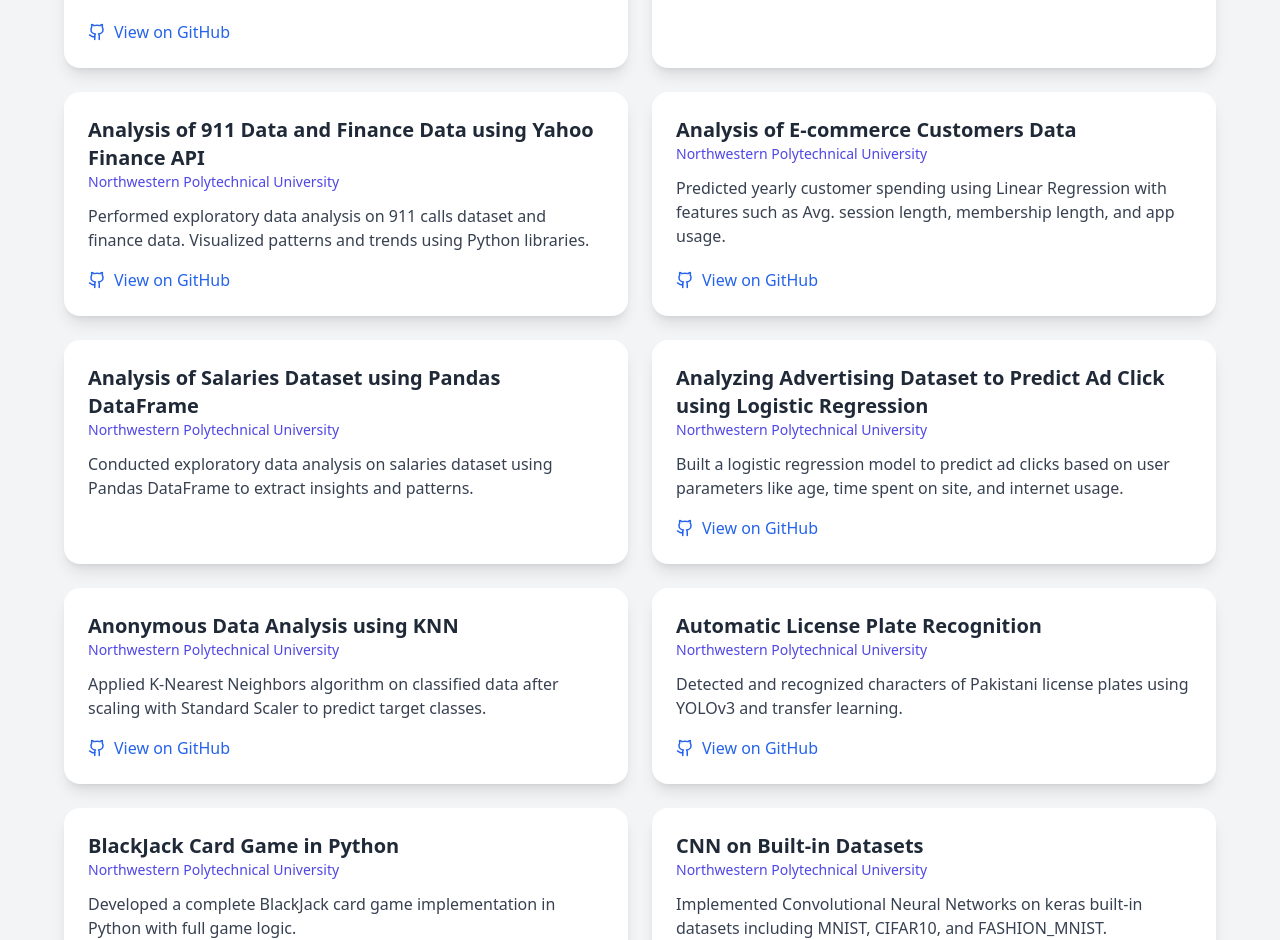
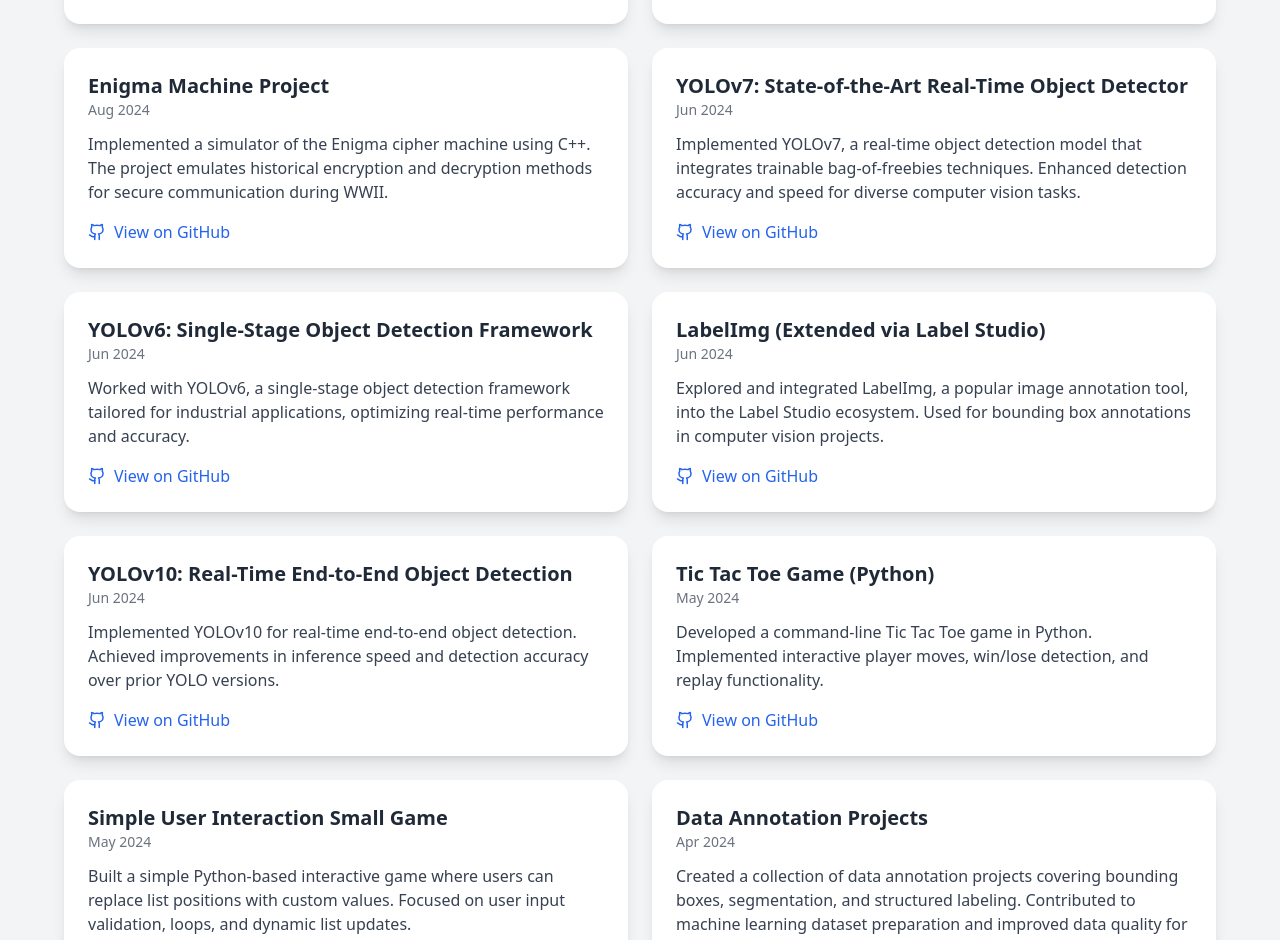
Before and after one commit to AhmedWaqarRao/AhmedWaqarRao.github.io, a React (Create React App) app in the folder ahmadwaqar/: page /projects in a window 1280 px wide. Shown: the part 2604-3544 px from the top of the page. Built offline with nearby package versions, Linux system fonts and the light colour scheme.

Commit message:
more projects

```diff
--- a/ahmadwaqar/src/pages/projects.tsx
+++ b/ahmadwaqar/src/pages/projects.tsx
@@ -123,6 +123,95 @@ const projects: Project[] = [
     description: "Performed exploratory data analysis on emergency 911 call datasets and finance data using Yahoo Finance API.",
     github: "https://github.com/AhmedWaqarRao/Data_Science_Project",
   },
+  {
+  title: "Design and Development of Olive Pitting and Grading Machine",
+  period: "Aug 2024",
+  description:
+    "Developed a semi-automated machine for grading and pitting olives. Designed and implemented mechanisms to optimize olive oil production and reduce dependency on imports.",
+  github:
+    "https://github.com/AhmedWaqarRao/Design-and-Development-of-Olive-Pitting-and-Grading-Machine",
+},
+{
+  title: "Training YOLOv6 on Custom Data",
+  period: "Aug 2024",
+  description:
+    "Trained YOLOv6 object detection framework on a custom dataset. Focused on dataset preparation, model fine-tuning, and achieving higher detection accuracy for real-world use cases.",
+  github:
+    "https://github.com/AhmedWaqarRao/Training_YOLOv6_on-Custom_Data-",
+},
+{
+  title: "Enigma Machine Project",
+  period: "Aug 2024",
+  description:
+    "Implemented a simulator of the Enigma cipher machine using C++. The project emulates historical encryption and decryption methods for secure communication during WWII.",
+  github:
+    "https://github.com/AhmedWaqarRao/Enigma-Machine-Project",
+},
+{
+  title: "YOLOv7: State-of-the-Art Real-Time Object Detector",
+  period: "Jun 2024",
+  description:
+    "Implemented YOLOv7, a real-time object detection model that integrates trainable bag-of-freebies techniques. Enhanced detection accuracy and speed for diverse computer vision tasks.",
+  github:
+    "https://github.com/AhmedWaqarRao/yolov7",
+},
+{
+  title: "YOLOv6: Single-Stage Object Detection Framework",
+  period: "Jun 2024",
+  description:
+    "Worked with YOLOv6, a single-stage object detection framework tailored for industrial applications, optimizing real-time performance and accuracy.",
+  github:
+    "https://github.com/AhmedWaqarRao/YOLOv6",
+},
+{
+  title: "LabelImg (Extended via Label Studio)",
+  period: "Jun 2024",
+  description:
+    "Explored and integrated LabelImg, a popular image annotation tool, into the Label Studio ecosystem. Used for bounding box annotations in computer vision projects.",
+  github:
+    "https://github.com/AhmedWaqarRao/labelImg",
+},
+{
+  title: "YOLOv10: Real-Time End-to-End Object Detection",
+  period: "Jun 2024",
+  description:
+    "Implemented YOLOv10 for real-time end-to-end object detection. Achieved improvements in inference speed and detection accuracy over prior YOLO versions.",
+  github:
+    "https://github.com/AhmedWaqarRao/yolov10",
+},
+{
+  title: "Tic Tac Toe Game (Python)",
+  period: "May 2024",
+  description:
+    "Developed a command-line Tic Tac Toe game in Python. Implemented interactive player moves, win/lose detection, and replay functionality.",
+  github:
+    "https://github.com/AhmedWaqarRao/-Tic-Tac-Toe-game-using-Python-Language-",
+},
+{
+  title: "Simple User Interaction Small Game",
+  period: "May 2024",
+  description:
+    "Built a simple Python-based interactive game where users can replace list positions with custom values. Focused on user input validation, loops, and dynamic list updates.",
+  github:
+    "https://github.com/AhmedWaqarRao/Simple-User-Interaction-Small-Game-",
+},
+{
+  title: "Data Annotation Projects",
+  period: "Apr 2024",
+  description:
+    "Created a collection of data annotation projects covering bounding boxes, segmentation, and structured labeling. Contributed to machine learning dataset preparation and improved data quality for training models.",
+  github:
+    "https://github.com/AhmedWaqarRao/Data-Annotaion-Projects",
+},
+{
+  title: "EuroSAT: Land Use and Land Cover Classification with Sentinel-2",
+  period: "Mar 2023",
+  description:
+    "Worked with EuroSAT dataset based on Sentinel-2 satellite images, covering 13 spectral bands and 10 classes with 27,000 labeled samples. Achieved 98.57% accuracy using deep CNNs for land cover classification and map improvements.",
+  github:
+    "https://github.com/AhmedWaqarRao/EuroSAT",
+},
+
   {
     title: "Design and Development of Olive Grading Mechanism & Pitting Machine (Final Year Project)",
     period: "Aug 2021 - Jun 2022",
```
